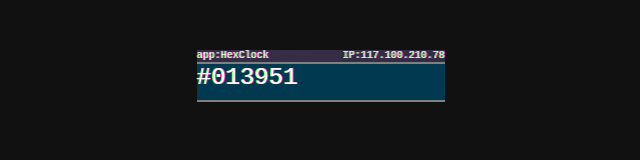
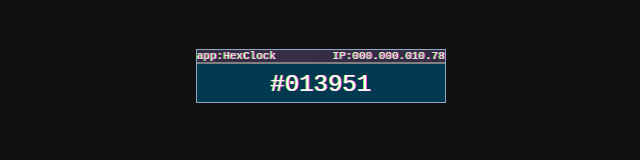
Before and after one commit to Sirius-33/a-hex-clock, a website: page pkg/src/html/index.html in a window 1280 px wide. Shown: the whole page, without its empty margins (319-959 px from the left). Drawn offline with Linux system fonts and the light colour scheme.

Commit message:
Fix clock position + last changes

```diff
--- a/pkg/src/css/hexClock.css
+++ b/pkg/src/css/hexClock.css
@@ -14,10 +14,12 @@ body {
 @import url('https://fonts.googleapis.com/css2?family=Share+Tech+Mono&display=swap');
 
 #hexClock {
-  height: 100%;
   color: #FFF;
   font-size: 1.5rem;
   font-family: 'Major Mono Display', monospace;
+  margin-left: auto;
+  margin-right: auto;
+  margin-top: 7px;
 }
 
 .hexClock__header {
@@ -26,43 +28,32 @@ body {
   border-bottom: 2px solid gray;
   position: relative;
   background: rgb(51,42,68);
-background: -moz-linear-gradient(90deg, rgba(51,42,68,1) 0%, rgba(54,45,71,1) 37%, rgba(51,42,68,1) 100%);
-background: -webkit-linear-gradient(90deg, rgba(51,42,68,1) 0%, rgba(54,45,71,1) 37%, rgba(51,42,68,1) 100%);
-background: linear-gradient(90deg, rgba(51,42,68,1) 0%, rgba(54,45,71,1) 37%, rgba(51,42,68,1) 100%);
-filter: progid:DXImageTransform.Microsoft.gradient(startColorstr="#332a44",endColorstr="#332a44",GradientType=1);
-}
-
-.hexClock__header--txt{
-  display: flex;
-  justify-content: space-between;
-  flex-direction: row;
-  line-height: 0.73em;
-  vertical-align: middle;
+  background: -moz-linear-gradient(90deg, rgba(51,42,68,1) 0%, rgba(54,45,71,1) 37%, rgba(51,42,68,1) 100%);
+  background: -webkit-linear-gradient(90deg, rgba(51,42,68,1) 0%, rgba(54,45,71,1) 37%, rgba(51,42,68,1) 100%);
+  background: linear-gradient(90deg, rgba(51,42,68,1) 0%, rgba(54,45,71,1) 37%, rgba(51,42,68,1) 100%);
+  filter: progid:DXImageTransform.Microsoft.gradient(startColorstr="#332a44",endColorstr="#332a44",GradientType=1);
 }
 
 .hexClock__txt {
   font-family: 'Share Tech Mono', monospace;
-  font-size: 10px;
+  font-size: 11px;
 }
 
 .hexClock__txt--app {
   position: absolute;
   left: 0;
-  font-size: 10px;
 }
 
 .hexClock__txt--ip {
   position: absolute;
   right: 0;
-  font-size: 10px;
 }
 
 #hexClock__container {
-  width: 248px;
-  height: 52px;
-  font-family: 'Major Mono Display', monospace;
-  border-bottom: 2px solid gray;
-  background: #111;
+  width: 15.5rem;
+  height: 3.25rem;
+  outline: 1px solid #8FA8C4;
+  text-align: center;
   color: #eee;
   animation-duration: 0.01s;
   animation-name: textFlicker;
@@ -71,7 +62,7 @@ filter: progid:DXImageTransform.Microsoft.gradient(startColorstr="#332a44",endCo
   text-shadow: 0.06rem 0 0.06rem #ea36af, -0.125rem 0 0.06rem #75fa69;
 }
 
-/* Flicker effect */
+/* CRT Flicker effect */
 @keyframes textFlicker {
 from {
 text-shadow: 1px 0 0 #ea36af, -1px 0 0 #75fa69;
--- a/pkg/src/html/index.html
+++ b/pkg/src/html/index.html
@@ -12,12 +12,12 @@
 
  <!--     HexClock     -->
 <div id="hexClock__container">
-  <div class="hexClock__header hexClock__header--txt">
+  <div class="hexClock__header">
       <p class="hexClock__txt hexClock__txt--app">app:HexClock</p>
-      <p class="hexClock__txt hexClock__txt--ip">IP:117.100.210.78</p>
+      <p class="hexClock__txt hexClock__txt--ip">IP:000.000.010.78</p> <!--Random IP just for shows-->
+    </div>
+    <div id="hexClock"></div>
   </div>
-  <div id="hexClock"></div>
-</div>
  <!--     HexClock     -->
 
 
```
